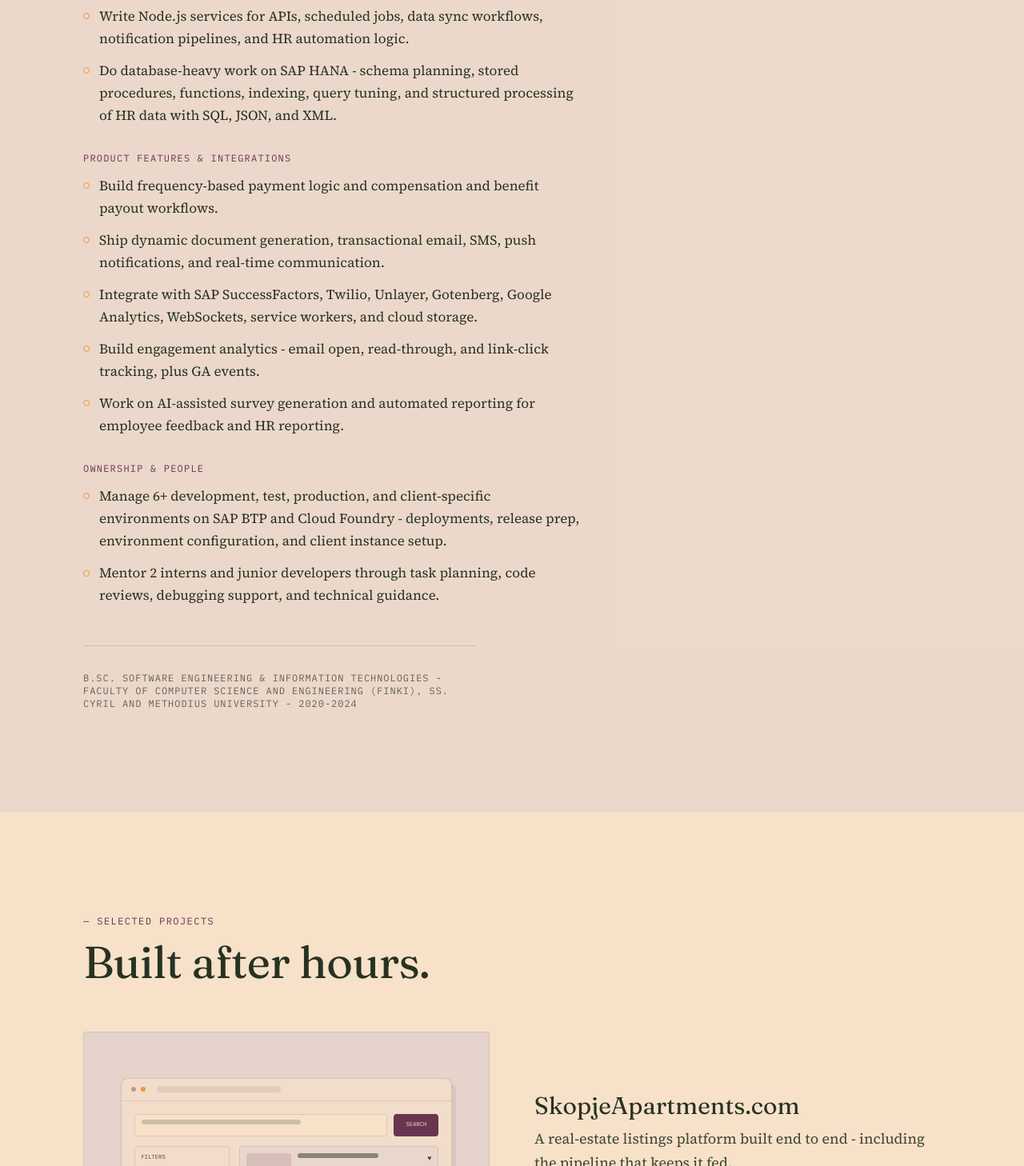
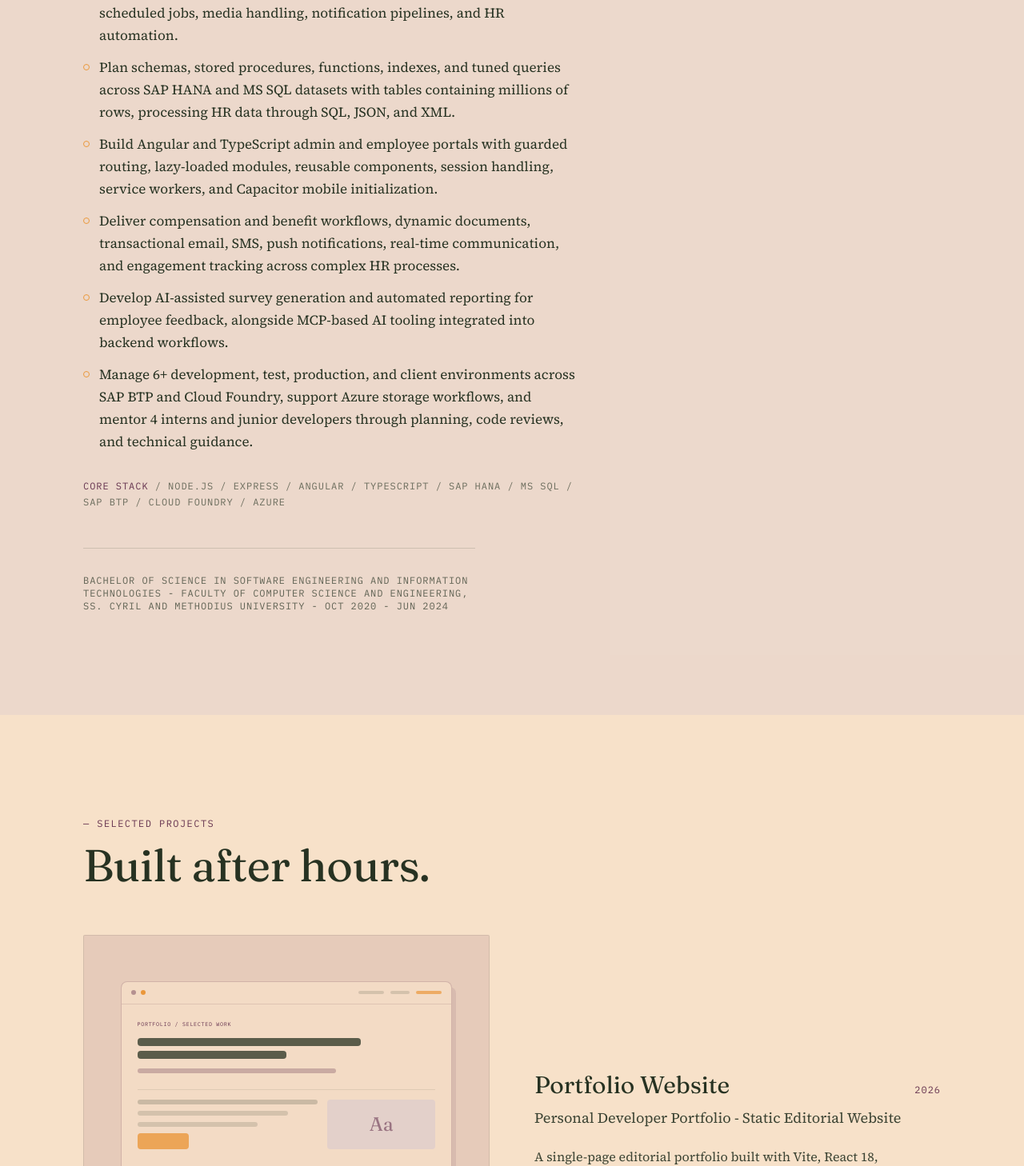
Before and after one commit to mchipi/portfolio, a React (Vite) app: page / in a window 1280 px wide. Shown: the part 1342-2800 px from the top of the page at 80% size. Built offline with nearby package versions, Linux system fonts and the light colour scheme; the HTML template or start-up script is replaced by a standard one.

Commit message:
Refactor components and content: update link attributes for security, enhance project descriptions, and improve skill categorization for clarity

```diff
--- a/src/components/Contact.tsx
+++ b/src/components/Contact.tsx
@@ -39,7 +39,7 @@ export function Contact() {
             <a
               href={githubLink.href}
               target="_blank"
-              rel="noreferrer"
+              rel="noopener noreferrer"
               className="text-ink underline decoration-ink/30 underline-offset-4 hover:text-accent-ink hover:decoration-accent transition-colors duration-150"
             >
               GitHub
@@ -49,7 +49,7 @@ export function Contact() {
             <a
               href={linkedinLink.href}
               target="_blank"
-              rel="noreferrer"
+              rel="noopener noreferrer"
               className="text-ink underline decoration-ink/30 underline-offset-4 hover:text-accent-ink hover:decoration-accent transition-colors duration-150"
             >
               LinkedIn
--- a/src/components/ExperienceEntry.tsx
+++ b/src/components/ExperienceEntry.tsx
@@ -38,6 +38,10 @@ export function ExperienceEntry({ entry }: ExperienceEntryProps) {
           </div>
         ))}
       </div>
+
+      <p className="mt-8 font-utility text-xs leading-relaxed uppercase tracking-[0.08em] text-ink/65">
+        <span className="text-plum">Core stack</span> / {entry.tech.join(' / ')}
+      </p>
     </motion.article>
   )
 }
--- a/src/components/Footer.tsx
+++ b/src/components/Footer.tsx
@@ -16,7 +16,7 @@ export function Footer() {
                   href={social.href}
                   className="text-ink hover:text-accent-ink transition-colors duration-150"
                   aria-label={social.label}
-                  {...(social.href.startsWith('http') ? { target: '_blank', rel: 'noreferrer' } : {})}
+                  {...(social.href.startsWith('http') ? { target: '_blank', rel: 'noopener noreferrer' } : {})}
                 >
                   {social.label}
                 </a>
--- a/src/components/Hero.tsx
+++ b/src/components/Hero.tsx
@@ -36,7 +36,7 @@ export function Hero() {
           initial={initial}
           animate={{ opacity: 1, y: 0 }}
           transition={{ duration: 0.5, ease: 'easeOut', delay: 0.28 }}
-          className="font-display text-2xl md:text-4xl leading-tight text-plum mt-4 max-w-3xl"
+          className="font-display text-2xl md:text-4xl leading-tight text-plum mt-4 max-w-5xl"
         >
           {profile.headline}
         </motion.p>
@@ -81,7 +81,7 @@ export function Hero() {
               <a
                 href={social.href}
                 className="hover:text-accent-ink transition-colors duration-150"
-                {...(social.href.startsWith('http') ? { target: '_blank', rel: 'noreferrer' } : {})}
+                {...(social.href.startsWith('http') ? { target: '_blank', rel: 'noopener noreferrer' } : {})}
               >
                 {social.label}
               </a>
--- a/src/components/ProjectSpread.tsx
+++ b/src/components/ProjectSpread.tsx
@@ -7,10 +7,10 @@ interface ProjectSpreadProps {
   reverse: boolean
 }
 
-const tintClasses: Record<PosterTint, { bg: string; bgHover: string; glyph: string }> = {
-  lilac: { bg: 'bg-lilac/40', bgHover: 'group-hover:bg-lilac/65', glyph: 'text-plum/70' },
-  olive: { bg: 'bg-olive/[0.16]', bgHover: 'group-hover:bg-olive/[0.28]', glyph: 'text-olive/70' },
-  plum: { bg: 'bg-plum/[0.12]', bgHover: 'group-hover:bg-plum/[0.22]', glyph: 'text-plum/70' },
+const tintClasses: Record<PosterTint, { bg: string; bgHover: string }> = {
+  lilac: { bg: 'bg-lilac/40', bgHover: 'group-hover:bg-lilac/65' },
+  olive: { bg: 'bg-olive/[0.16]', bgHover: 'group-hover:bg-olive/[0.28]' },
+  plum: { bg: 'bg-plum/[0.12]', bgHover: 'group-hover:bg-plum/[0.22]' },
 }
 
 function MapPin({ className = '' }: { className?: string }) {
@@ -34,6 +34,28 @@ function Paw({ className = '' }: { className?: string }) {
 }
 
 function ProjectVisual({ visual }: Pick<Project, 'visual'>) {
+  if (visual === 'portfolio') {
+    return (
+      <div className="absolute inset-[9%] overflow-hidden rounded-lg border border-plum/25 bg-paper/75 shadow-[5px_7px_0_rgba(104,54,81,0.1)]" aria-hidden="true">
+        <div className="flex h-7 items-center gap-1.5 border-b border-plum/15 px-3">
+          <i className="h-1.5 w-1.5 rounded-full bg-plum/45" />
+          <i className="h-1.5 w-1.5 rounded-full bg-accent" />
+          <div className="ml-auto flex gap-2"><i className="h-1 w-8 rounded bg-ink/15" /><i className="h-1 w-6 rounded bg-ink/15" /><i className="h-1 w-8 rounded bg-accent/70" /></div>
+        </div>
+        <div className="relative h-[calc(100%-1.75rem)] p-4 sm:p-5">
+          <div className="font-utility text-[0.42rem] uppercase tracking-widest text-plum">Portfolio / selected work</div>
+          <div className="mt-3 space-y-1.5"><div className="h-2.5 w-3/4 rounded bg-ink/75" /><div className="h-2.5 w-1/2 rounded bg-ink/75" /></div>
+          <div className="mt-3 h-1.5 w-2/3 rounded bg-plum/30" />
+          <div className="mt-5 grid grid-cols-[1.25fr_.75fr] gap-3 border-t border-ink/10 pt-3">
+            <div className="space-y-2"><div className="h-1.5 w-full rounded bg-ink/20" /><div className="h-1.5 w-5/6 rounded bg-ink/15" /><div className="h-1.5 w-2/3 rounded bg-ink/15" /><div className="mt-3 h-5 w-16 rounded bg-accent/80" /></div>
+            <div className="grid place-items-center rounded bg-lilac/40"><span className="font-display text-2xl text-plum/60">Aa</span></div>
+          </div>
+          <div className="absolute bottom-3 left-4 right-4 flex gap-2"><i className="h-1 flex-1 rounded bg-plum/20" /><i className="h-1 flex-1 rounded bg-olive/25" /><i className="h-1 flex-1 rounded bg-accent/60" /></div>
+        </div>
+      </div>
+    )
+  }
+
   if (visual === 'pet-care') {
     return (
       <div className="absolute inset-0 flex items-center justify-center" aria-hidden="true">
@@ -111,19 +133,13 @@ export function ProjectSpread({ project, reverse }: ProjectSpreadProps) {
       </div>
 
       <div>
-        <h3 className="font-display text-2xl md:text-3xl text-ink mb-2">{project.name}</h3>
+        <div className="mb-2 flex items-baseline justify-between gap-4">
+          <h3 className="font-display text-2xl md:text-3xl text-ink">{project.name}</h3>
+          <span className="shrink-0 font-utility text-xs tracking-[0.08em] text-plum">{project.year}</span>
+        </div>
         <p className="font-body text-standfirst text-ink/90 mb-5">{project.dek}</p>
 
-        <div className="space-y-3 mb-6 font-body text-base text-ink/90">
-          <p>
-            <span className="font-utility text-[0.7rem] uppercase tracking-[0.08em] text-plum mr-2">The problem</span>
-            {project.problem}
-          </p>
-          <p>
-            <span className="font-utility text-[0.7rem] uppercase tracking-[0.08em] text-plum mr-2">What I built</span>
-            {project.built}
-          </p>
-        </div>
+        <p className="mb-6 font-body text-base leading-[1.65] text-ink/90">{project.description}</p>
 
         <div className="flex flex-wrap gap-2 mb-6">
           {project.stack.map((tech) => (
--- a/src/content/experience.ts
+++ b/src/content/experience.ts
@@ -9,42 +9,30 @@ export interface ExperienceEntry {
   period: string
   summary: string
   groups: ExperienceGroup[]
+  tech: string[]
 }
 
 export const experience: ExperienceEntry = {
-  company: 'Semos Cloud',
+  company: 'SEMOS CLOUD',
   role: 'Fullstack Software Engineer',
   period: 'Jan 2024 - Present',
   summary:
-    'I work across a production HR SaaS platform integrated with SAP SuccessFactors HCM - from database internals to the features users touch.',
+    'I build and maintain a production enterprise HR SaaS platform integrated with SAP SuccessFactors HCM, working from database internals and backend services through to the portals people use.',
   groups: [
     {
-      heading: 'Platform & backend',
+      heading: 'Selected work',
       items: [
-        'Build modular HR platform features: employee self-service, admin workflows, scheduled jobs, transactional messaging, APIs, analytics, and document generation, plus mobile backend services.',
-        'Write Node.js services for APIs, scheduled jobs, data sync workflows, notification pipelines, and HR automation logic.',
-        'Do database-heavy work on SAP HANA - schema planning, stored procedures, functions, indexing, query tuning, and structured processing of HR data with SQL, JSON, and XML.',
-      ],
-    },
-    {
-      heading: 'Product features & integrations',
-      items: [
-        'Build frequency-based payment logic and compensation and benefit payout workflows.',
-        'Ship dynamic document generation, transactional email, SMS, push notifications, and real-time communication.',
-        'Integrate with SAP SuccessFactors, Twilio, Unlayer, Gotenberg, Google Analytics, WebSockets, service workers, and cloud storage.',
-        'Build engagement analytics - email open, read-through, and link-click tracking, plus GA events.',
-        'Work on AI-assisted survey generation and automated reporting for employee feedback and HR reporting.',
-      ],
-    },
-    {
-      heading: 'Ownership & people',
-      items: [
-        'Manage 6+ development, test, production, and client-specific environments on SAP BTP and Cloud Foundry - deployments, release prep, environment configuration, and client instance setup.',
-        'Mentor 2 interns and junior developers through task planning, code reviews, debugging support, and technical guidance.',
+        'Design Node.js and Express services and REST APIs in a multi-tenant, microservice-oriented architecture, powering data synchronization, scheduled jobs, media handling, notification pipelines, and HR automation.',
+        'Plan schemas, stored procedures, functions, indexes, and tuned queries across SAP HANA and MS SQL datasets with tables containing millions of rows, processing HR data through SQL, JSON, and XML.',
+        'Build Angular and TypeScript admin and employee portals with guarded routing, lazy-loaded modules, reusable components, session handling, service workers, and Capacitor mobile initialization.',
+        'Deliver compensation and benefit workflows, dynamic documents, transactional email, SMS, push notifications, real-time communication, and engagement tracking across complex HR processes.',
+        'Develop AI-assisted survey generation and automated reporting for employee feedback, alongside MCP-based AI tooling integrated into backend workflows.',
+        'Manage 6+ development, test, production, and client environments across SAP BTP and Cloud Foundry, support Azure storage workflows, and mentor 4 interns and junior developers through planning, code reviews, and technical guidance.',
       ],
     },
   ],
+  tech: ['Node.js', 'Express', 'Angular', 'TypeScript', 'SAP HANA', 'MS SQL', 'SAP BTP', 'Cloud Foundry', 'Azure'],
 }
 
 export const education =
-  'B.Sc. Software Engineering & Information Technologies - Faculty of Computer Science and Engineering (FINKI), Ss. Cyril and Methodius University - 2020-2024'
+  'Bachelor of Science in Software Engineering and Information Technologies - Faculty of Computer Science and Engineering, Ss. Cyril and Methodius University - Oct 2020 - Jun 2024'
--- a/src/content/profile.ts
+++ b/src/content/profile.ts
@@ -18,7 +18,7 @@ export interface Profile {
 export const profile: Profile = {
   name: 'Marija Chipishkova',
   role: 'Software Engineer',
-  eyebrow: 'Portfolio / selected work',
+  eyebrow: 'Building useful digital products',
   headline: 'Software Engineer and Maker of Useful Things',
   standfirst:
     'I build thoughtful digital products with clean architecture, careful details, and a bias toward things people actually enjoy using.',
--- a/src/content/projects.ts
+++ b/src/content/projects.ts
@@ -1,5 +1,5 @@
 export type PosterTint = 'lilac' | 'olive' | 'plum'
-export type ProjectVisual = 'apartments' | 'pet-care' | 'events'
+export type ProjectVisual = 'portfolio' | 'apartments' | 'pet-care' | 'events'
 
 export interface ProjectLink {
   label: string
@@ -8,9 +8,9 @@ export interface ProjectLink {
 
 export interface Project {
   name: string
+  year: string
   dek: string
-  problem: string
-  built: string
+  description: string
   stack: string[]
   links: ProjectLink[]
   posterTint: PosterTint
@@ -20,25 +20,35 @@ export interface Project {
 
 export const projects: Project[] = [
   {
+    name: 'Portfolio Website',
+    year: '2026',
+    dek: 'Personal Developer Portfolio - Static Editorial Website',
+    description:
+      'A single-page editorial portfolio built with Vite, React 18, TypeScript, Tailwind CSS, and Framer Motion, using typed content modules, a custom typography and color system, responsive sections, reduced-motion support, and static deployment setup.',
+    stack: ['Vite', 'React 18', 'TypeScript', 'Tailwind CSS', 'Framer Motion'],
+    links: [{ label: 'chipishkova.com', href: 'https://chipishkova.com' }],
+    posterTint: 'plum',
+    visual: 'portfolio',
+    featured: true,
+  },
+  {
     name: 'SkopjeApartments.com',
-    dek: 'A real-estate listings platform built end to end - including the pipeline that keeps it fed.',
-    problem:
-      'Apartment listings are scattered across sources, duplicated, and go stale fast. Renters and buyers need one clean, current view.',
-    built:
-      'A cloud-native platform on AWS: an Angular frontend, a Flask API, PostgreSQL and MongoDB, Docker, and an Nginx reverse proxy with HTTPS. Apache Airflow pipelines scrape, clean, and deduplicate listings from multiple sources on a schedule, and Google Identity Services handles auth via JWT sessions.',
-    stack: ['Angular', 'TypeScript', 'Flask', 'Python', 'PostgreSQL', 'MongoDB', 'Docker', 'AWS Lambda', 'Nginx', 'Apache Airflow'],
-    links: [{ label: 'www.skopjeapartments.com', href: 'https://www.skopjeapartments.com' }],
+    year: '2025',
+    dek: 'Skopje Real Estate Listings - Full Stack App with Data Extraction Pipeline',
+    description:
+      'A production-grade listings platform deployed on AWS with React and TypeScript, Flask and Python, PostgreSQL, MongoDB, Docker, AWS Lambda, Nginx, and HTTPS. Automated Apache Airflow pipelines scrape, clean, and deduplicate listings from multiple sources, while Google Identity Services and JWT provide secure authentication and session management.',
+    stack: ['React', 'TypeScript', 'Flask', 'Python', 'PostgreSQL', 'MongoDB', 'Docker', 'AWS Lambda', 'Nginx', 'Apache Airflow'],
+    links: [{ label: 'skopjeapartments.com', href: 'https://skopjeapartments.com' }],
     posterTint: 'lilac',
     visual: 'apartments',
     featured: true,
   },
   {
     name: 'PawsyCare',
-    dek: 'A cross-platform app connecting pet owners with vets and groomers.',
-    problem:
-      'Booking a vet or groomer for a pet usually means phone calls and guesswork about availability.',
-    built:
-      'A Flutter and Firebase app with appointment scheduling, real-time notifications, and Google Maps location features to find and book nearby care.',
+    year: '2024',
+    dek: 'Pet Services - Cross-Platform Mobile App',
+    description:
+      'A cross-platform Flutter app developed to connect pet owners with veterinarians and groomers, with Firebase-powered appointment scheduling, real-time notifications, and Google Maps location-based services.',
     stack: ['Flutter', 'Firebase', 'Google Maps'],
     links: [],
     posterTint: 'olive',
@@ -46,12 +56,12 @@ export const projects: Project[] = [
   },
   {
     name: 'FindFun',
-    dek: 'An event-management site built as a set of small, independent services.',
-    problem: 'Discovering and organizing local events needed a platform that could scale each concern independently.',
-    built:
-      'A Spring Boot and React app with a microservices architecture, Leaflet and OpenStreetMap for event locations, and PostgreSQL for storage - every service containerized with Docker and deployed to Azure Container Registry.',
-    stack: ['Spring Boot', 'Java', 'React', 'Leaflet', 'OpenStreetMap', 'PostgreSQL', 'Docker', 'Azure'],
-    links: [{ label: 'GitHub', href: 'https://github.com/mchipi/FindFun' }],
+    year: '2023',
+    dek: 'Event Management Website',
+    description:
+      'A full-stack event management app built as independent microservices with Spring Boot and Java, React and JavaScript, Leaflet and OpenStreetMap, and PostgreSQL. Every service was containerized with Docker and deployed to Azure Container Registry.',
+    stack: ['Spring Boot', 'Java', 'React', 'JavaScript', 'Leaflet', 'OpenStreetMap', 'PostgreSQL', 'Docker', 'Azure'],
+    links: [],
     posterTint: 'plum',
     visual: 'events',
   },
--- a/src/content/skills.ts
+++ b/src/content/skills.ts
@@ -9,40 +9,30 @@ export const skillGroups: SkillGroupData[] = [
     items: ['TypeScript', 'JavaScript', 'SQL', 'C#', 'Python', 'Java', 'Bash'],
   },
   {
-    label: 'Frameworks',
-    items: ['Node.js', 'Angular', 'RxJS', 'Capacitor', 'React', '.NET Core', 'ASP.NET Core'],
+    label: 'Frontend',
+    items: ['Angular', 'React', 'RxJS', 'Capacitor', 'Tailwind', 'Service Workers'],
   },
   {
-    label: 'Technologies',
-    items: [
-      'REST APIs',
-      'WebSockets',
-      'SAP HANA',
-      'Docker',
-      'Git',
-      'CI/CD',
-      'JSON',
-      'XML',
-      'Stored Procedures',
-      'Query Optimization',
-      'Service Workers',
-      'Push Notifications',
-      'Email Tracking',
-      'Google Analytics',
-    ],
+    label: 'Backend',
+    items: ['Node.js', 'Express', 'REST APIs', '.NET Core', 'ASP.NET Core', 'Flask', 'Spring Boot', 'WebSockets'],
   },
   {
-    label: 'Cloud',
-    items: ['SAP BTP', 'Cloud Foundry', 'AWS', 'Azure'],
+    label: 'Databases',
+    items: ['SAP HANA', 'MS SQL', 'PostgreSQL', 'MongoDB', 'Stored Procedures', 'Query Optimization', 'Database Design'],
+  },
+  {
+    label: 'Cloud / DevOps',
+    items: ['SAP BTP', 'Cloud Foundry', 'AWS', 'Azure', 'Firebase', 'Docker', 'CI/CD', 'Git', 'Multi-Environment Deployments', 'Release Management'],
+  },
+  {
+    label: 'Integrations / Platform',
+    items: ['SAP SuccessFactors', 'Firebase Cloud Messaging', 'Twilio', 'Google Analytics', 'Email Tracking', 'Push Notifications'],
   },
   {
     label: 'Practices',
     items: [
-      'Database Design',
       'API Design',
       'System Design',
-      'Release Management',
-      'Multi-Environment Deployments',
       'Agile/Scrum',
       'Code Reviews',
       'Mentoring',
```
